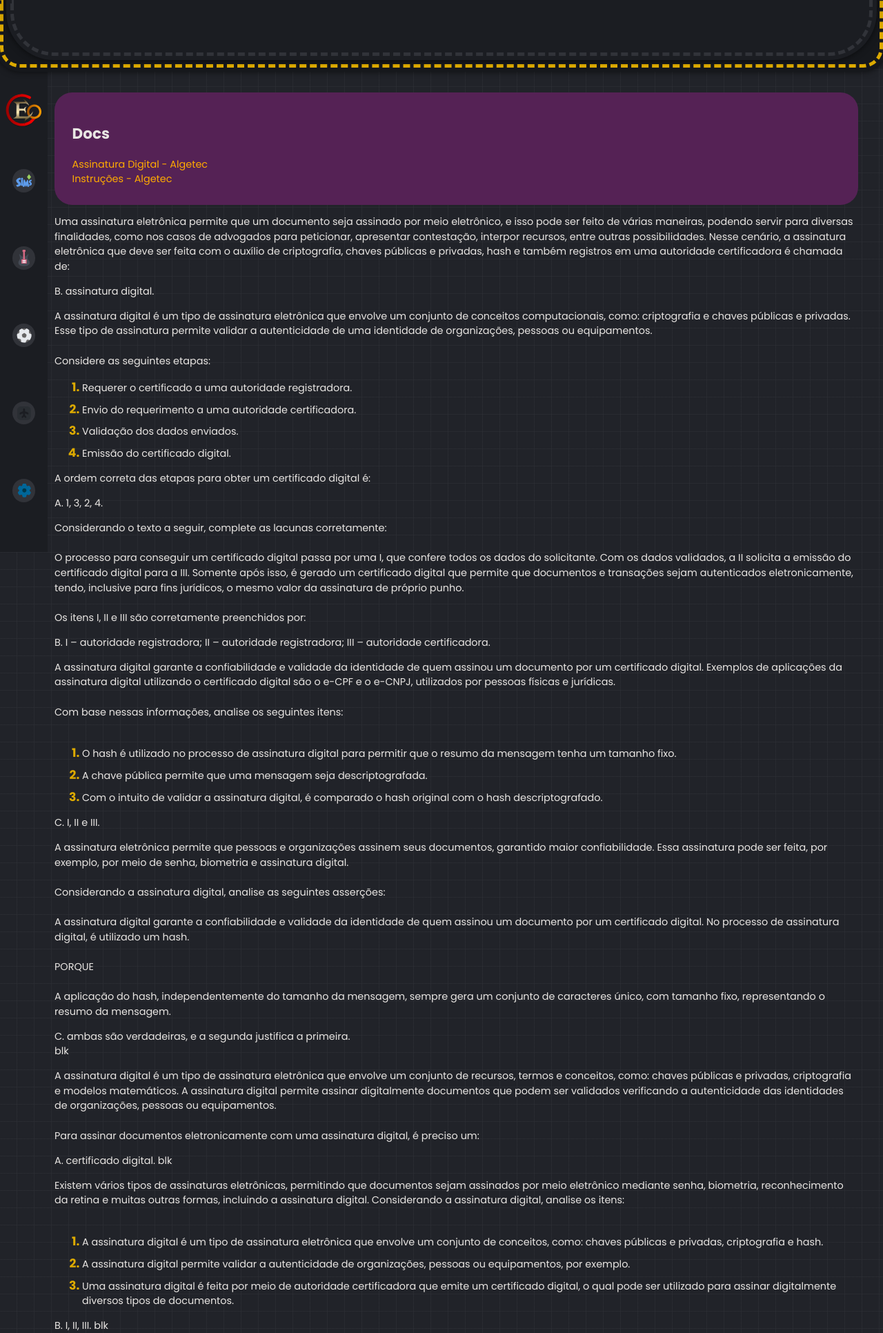
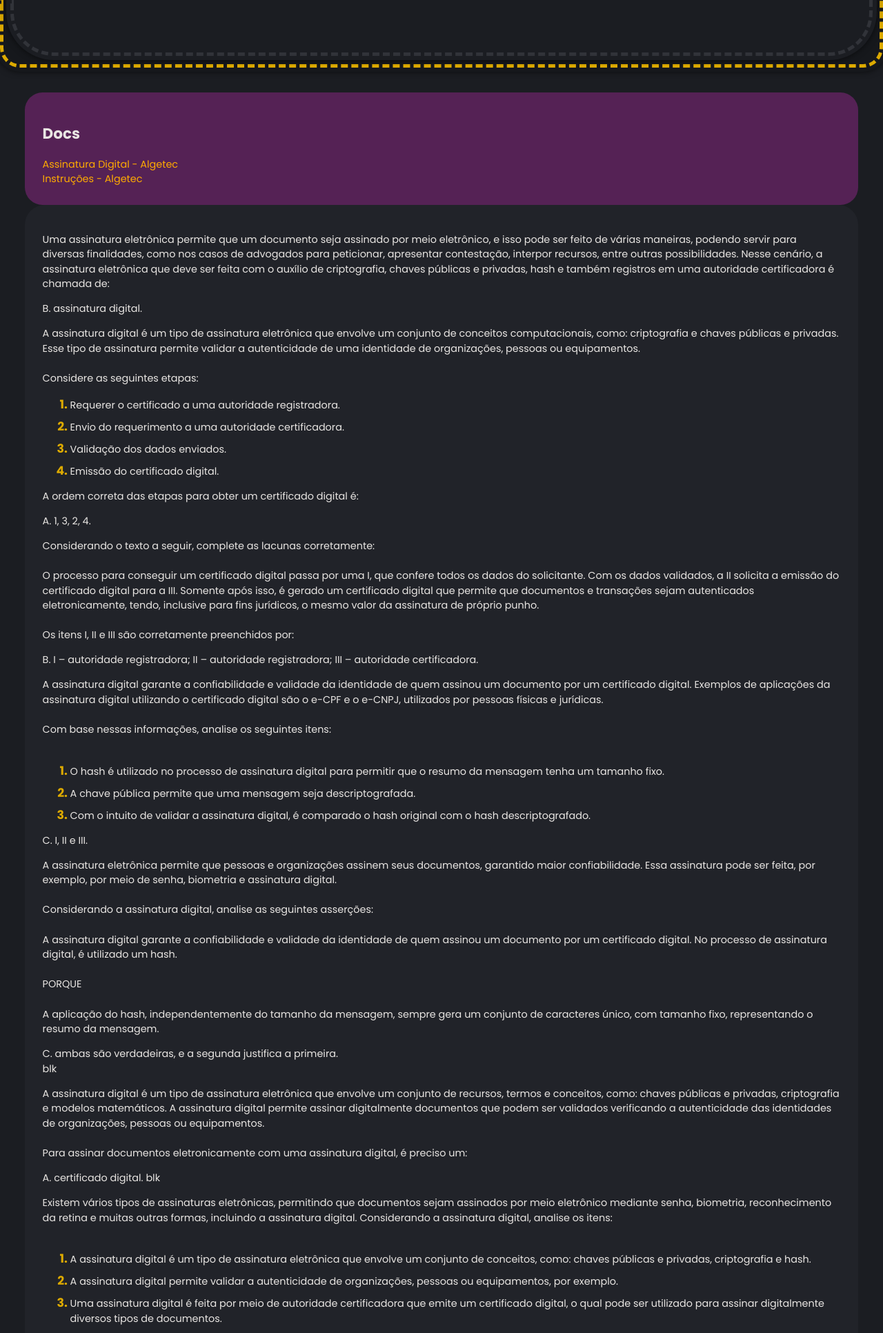
Before and after one commit to ceo-estacio/engenharia-de-software, a PHP site: the page made by Disciplinas/02-Introdução à Segurança da Informação/lab.html in a window 1280 px wide. Shown: the top 1932 px of the page at 69% size. Run offline with PHP 8.4, Linux system fonts and the light colour scheme.

Commit message:
@Ceo-Sammarco - Sun 12 Nov 2023

```diff
--- a/Disciplinas/02-Introdução à Segurança da Informação/lab.html
+++ b/Disciplinas/02-Introdução à Segurança da Informação/lab.html
@@ -11,23 +11,19 @@
       <meta name='viewport' content='width=device-width, initial-scale=1.0'>
       <link rel='stylesheet' href='https://fonts.googleapis.com/icon?family=Material+Icons'>
       <link rel="stylesheet" href="../src2/globals.css">
+      <link rel="stylesheet" href="../src2/Lab.css">
       <script src="../src2/globals.js" defer></script>
-      <style>
-         main {
-            padding-left: 79px !important;
-         }
-      </style>
    </head>
    <body>
       <appbar>
          <appbar-body>
             <appbar-brand></appbar-brand>
             <t1></t1>
-            <appbar-options></appbar-options>
+            <appbar-options c="transparent">&gap;</appbar-options>
          </appbar-body>
       </appbar>
 
-      <drawer>
+      <drawer closed>
          <app-drawer></app-drawer>
       </drawer>
 
@@ -41,6 +37,7 @@
                Instruções - Algetec
             </a>
          </docs>
+         <page>
 
             <exercicios blk>
                <ex1 blk="">
@@ -213,6 +210,7 @@
                   </qna>
                </ex5>
             </exercicios>
+         </page>
       </main>
 
       <script>
--- a/Disciplinas/src2/Drawer.css
+++ b/Disciplinas/src2/Drawer.css
@@ -11,3 +11,7 @@
    top: 0; left: 0;
    padding-top: 99px !important;
 }
+
+drawer[closed] {
+   display: none;
+}
--- /dev/null
+++ b/Disciplinas/src2/Lab.css
@@ -0,0 +1,15 @@
+
+
+body {
+   background:var( --dark1 );
+
+}
+/* main {
+   padding-left: 79px !important;
+} */
+
+page {
+   background: var( --dark2 );
+   border-radius: 2rem;
+   padding: 2vw;
+}
--- a/Disciplinas/src2/globals.css
+++ b/Disciplinas/src2/globals.css
@@ -35,7 +35,7 @@
 }
 
 html {
-   height: 100%;
+   height: 100vh;
 
    font-size: .9rem;
    line-height: 1.5;
@@ -49,7 +49,7 @@
 body {
    width: auto !important;
    min-height: 100vh;
-   height: 100%;
+   height: fit-content;
    color: var( --texto );
    font-family: 'Poppins';
    -webkit-font-smoothing: antialiased;
@@ -58,6 +58,9 @@
 body > main {
    margin: 0 auto;
    padding: 2.5rem;
+}
+body > main[active] {
+   padding-left: 79px !important;
 }
 body > main > article,
 body > main > section {
```
Also changed, not shown: Disciplinas/src2/globals.js (+18 -31 lines). Lines whose indentation alone changed are shown as unchanged.
